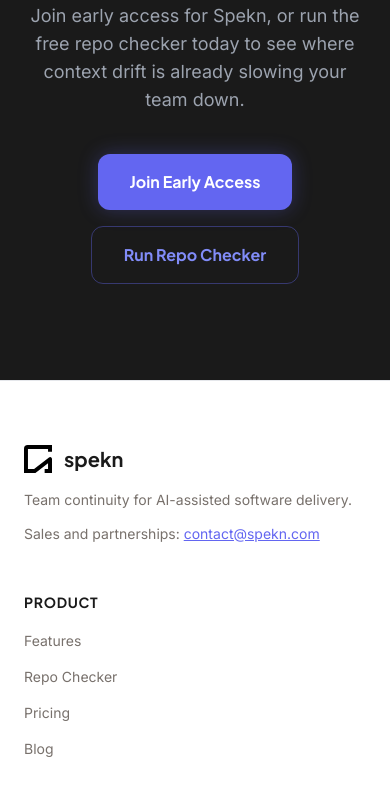
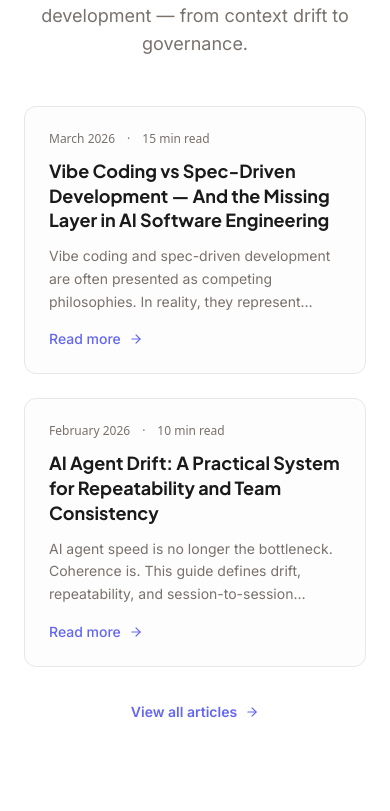
Before and after one commit to spekn-ai/website, a React (Vite) app: page / in a window 390 px wide. Shown: the part 9132-9943 px from the top of the page. Built offline with nearby package versions, Linux system fonts and the light colour scheme; no server answers.

Commit message:
add blog on home

```diff
--- a/src/pages/Home.tsx
+++ b/src/pages/Home.tsx
@@ -1,9 +1,10 @@
 import { useEffect, useRef } from "react";
 import { Link } from "react-router-dom";
-import { FileText, Play, Database, Terminal, ShieldCheck, BookOpen, Bot, GitBranch, Search, ArrowRight } from "lucide-react";
+import { FileText, Play, Database, Terminal, ShieldCheck, BookOpen, Bot, GitBranch, Search, ArrowRight, BookText } from "lucide-react";
 import { AnimatedHero } from "@/components/AnimatedHero";
 import { Seo } from "@/components/Seo";
 import { toAbsoluteUrl } from "@/lib/seo";
+import { blogPosts } from "@/lib/blog-data";
 
 function useSectionReveal() {
   const ref = useRef<HTMLDivElement>(null);
@@ -349,6 +350,52 @@
         </div>
       </section>
 
+      <section className="bg-white py-24 dark:bg-charcoal-light">
+        <div className="mx-auto max-w-5xl px-6">
+          <div className="section-reveal text-center">
+            <div className="mx-auto mb-6 flex h-14 w-14 items-center justify-center rounded-2xl bg-indigo/10 text-indigo">
+              <BookText size={28} />
+            </div>
+            <h2 className="font-brand text-3xl font-extrabold md:text-4xl">From the Spekn Journal</h2>
+            <p className="mx-auto mt-4 max-w-2xl font-body text-lg text-slate dark:text-gray-400">
+              How teams are navigating AI-assisted development — from context drift to governance.
+            </p>
+          </div>
+          <div className="section-reveal mt-12 grid gap-6 md:grid-cols-2">
+            {blogPosts.slice(0, 2).map((post) => (
+              <Link
+                key={post.slug}
+                to={`/blog/${post.slug}`}
+                className="group rounded-xl border border-gray-200 bg-ghost/50 p-6 transition-all duration-300 hover:-translate-y-1 hover:border-indigo/30 hover:shadow-lg hover:shadow-indigo/5 dark:border-gray-800 dark:bg-charcoal/50"
+              >
+                <div className="flex items-center gap-3 text-xs text-slate dark:text-gray-500">
+                  <span>{post.date}</span>
+                  <span>&middot;</span>
+                  <span>{post.readTime}</span>
+                </div>
+                <h3 className="mt-3 font-brand text-lg font-bold leading-snug transition-colors group-hover:text-indigo">
+                  {post.title}
+                </h3>
+                <p className="mt-3 font-body text-sm leading-relaxed text-slate dark:text-gray-400 line-clamp-3">
+                  {post.excerpt}
+                </p>
+                <div className="mt-4 flex items-center gap-2 font-body text-sm font-medium text-indigo">
+                  Read more <ArrowRight size={14} className="transition-transform group-hover:translate-x-1" />
+                </div>
+              </Link>
+            ))}
+          </div>
+          <div className="section-reveal mt-8 text-center">
+            <Link
+              to="/blog"
+              className="inline-flex items-center gap-2 font-body text-sm font-semibold text-indigo transition-colors hover:text-indigo-deep"
+            >
+              View all articles <ArrowRight size={14} />
+            </Link>
+          </div>
+        </div>
+      </section>
+
       <section className="bg-charcoal py-24">
         <div className="mx-auto max-w-3xl px-6 text-center">
           <div className="section-reveal">
```
